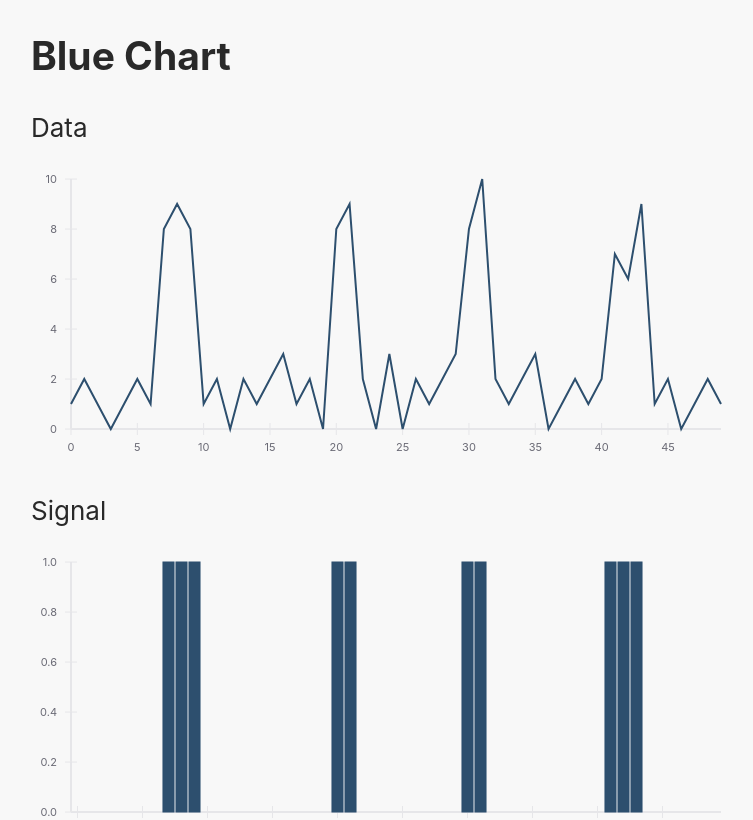
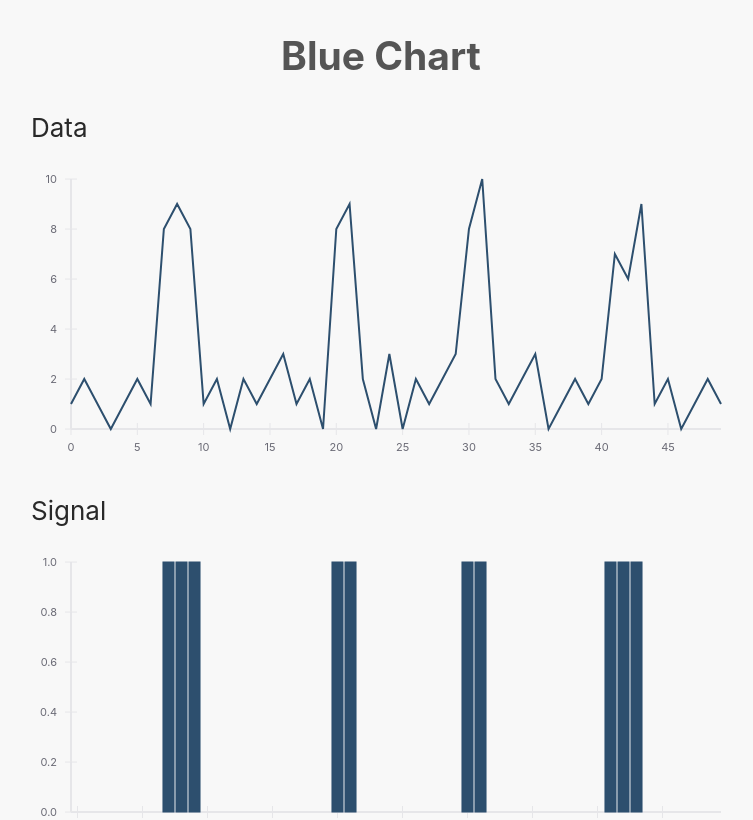
Before and after one commit to bruhu/labforward-challenge, a React (Create React App) app: page / in a window 1280 px wide. Shown: the top 820 px of the page, without its empty margins (259-1012 px from the left). Built offline with nearby package versions, Linux system fonts and the light colour scheme.

Commit message:
Created Chart.css - styled h2

```diff
--- a/src/components/Chart.js
+++ b/src/components/Chart.js
@@ -1,5 +1,6 @@
 import React, { Component } from "react";
 import "../../node_modules/react-vis/dist/style.css";
+import "../styles/Chart.css";
 import { XYPlot, LineSeries, XAxis, YAxis, VerticalBarSeries } from "react-vis";
 
 class Chart extends Component {
--- /dev/null
+++ b/src/styles/Chart.css
@@ -0,0 +1,4 @@
+.chart-container h2 {
+  color: rgb(85, 85, 85);
+  text-align: center;
+}
```
